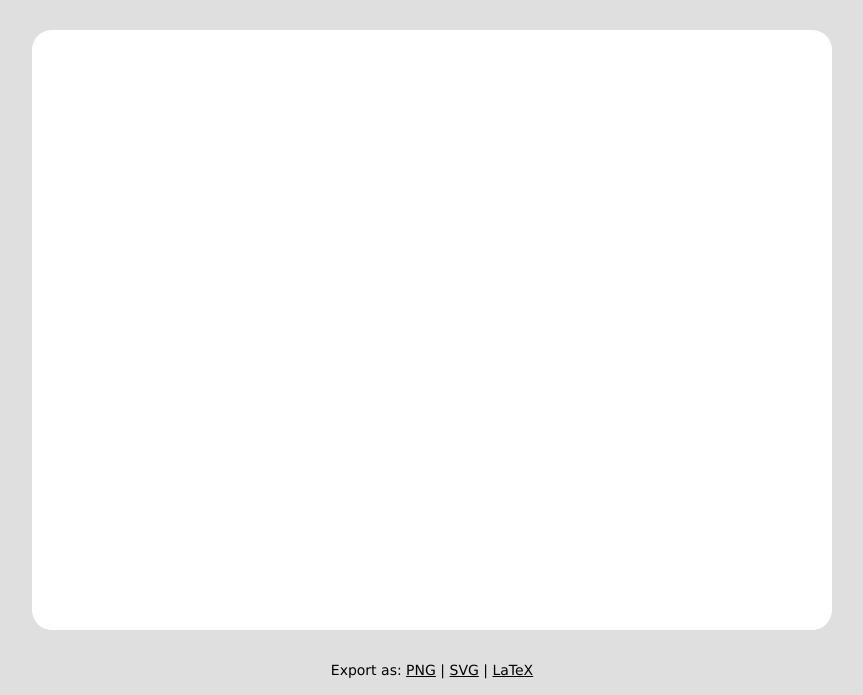
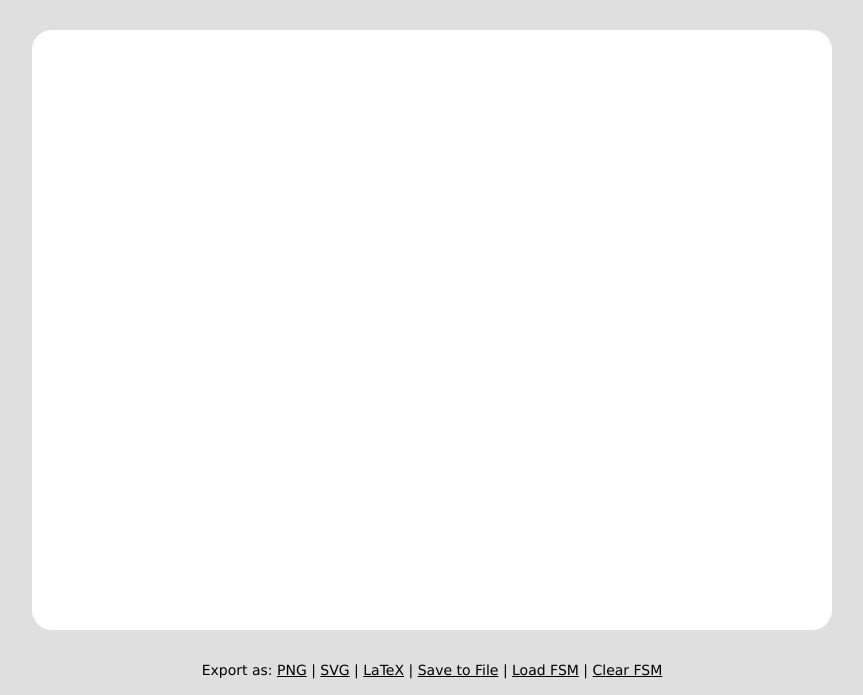
Before and after one commit to evanw/fsm, a plain HTML site: page www/index.html in a window 1280 px wide. Shown: the part 105-800 px from the top of the page, without its empty margins (208-1071 px from the left). Drawn offline with Linux system fonts and the light colour scheme; files whose address does not match are found by name.

Commit message:
Update index.html
Added links to the 3 functions added to fsm.js

```diff
--- a/www/index.html
+++ b/www/index.html
@@ -102,7 +102,15 @@ if (typeof btoa == 'undefined') {
 		<span class="error">Your browser does not support<br>the HTML5 &lt;canvas&gt; element</span>
 	</canvas>
 	<div>
-		<p class="center">Export as: <a href="javascript:saveAsPNG()">PNG</a> | <a href="javascript:saveAsSVG()">SVG</a> | <a href="javascript:saveAsLaTeX()">LaTeX</a></p>
+		<p class="center">
+			Export as:
+			<a href="javascript:saveAsPNG()">PNG</a> |
+			<a href="javascript:saveAsSVG()">SVG</a> |
+			<a href="javascript:saveAsLaTeX()">LaTeX</a> |
+			<a href="javascript:writeToFile()">Save to File</a> |
+                        <a href="javascript:loadFile()">Load FSM</a> |
+                        <a href="javascript:clearFSM()">Clear FSM</a>
+		</p>
 		<textarea id="output"></textarea>
 		<p>The big white box above is the FSM designer.&nbsp; Here's how to use it:</p>
 		<ul>
```
